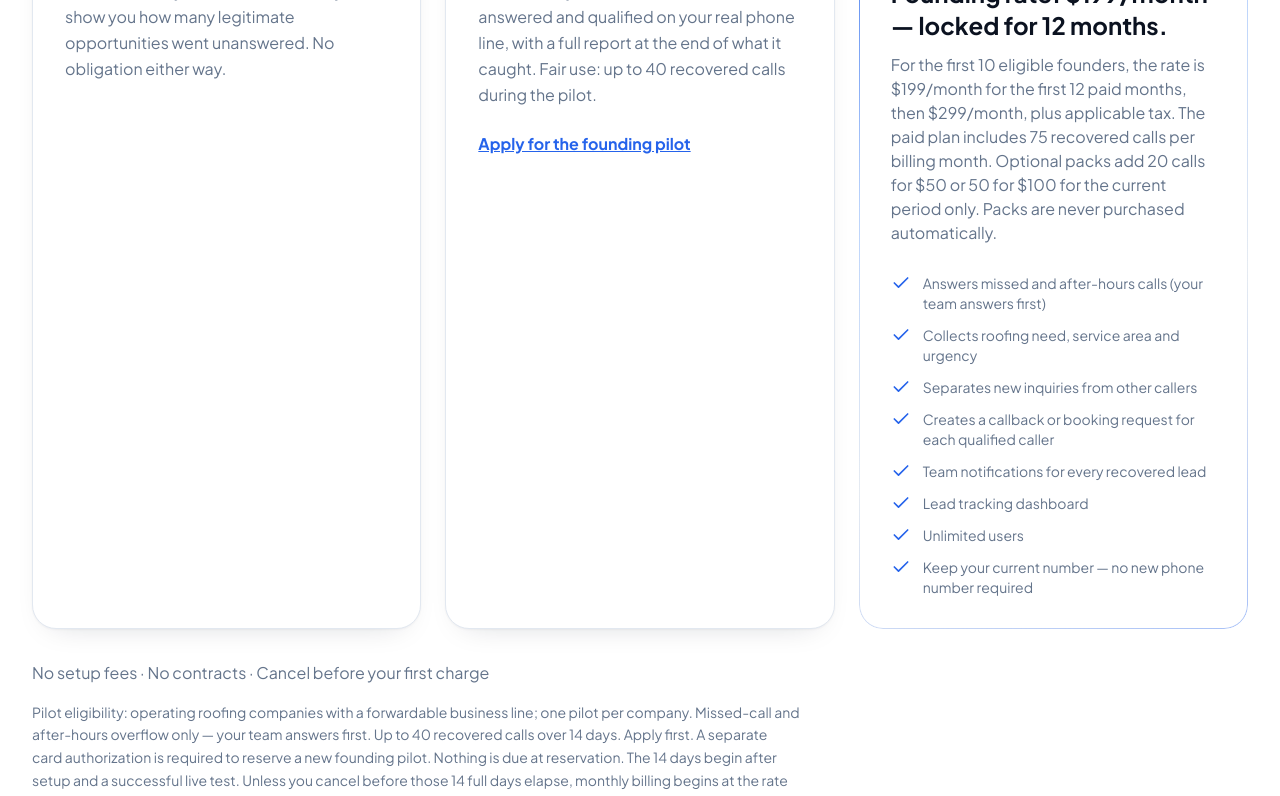
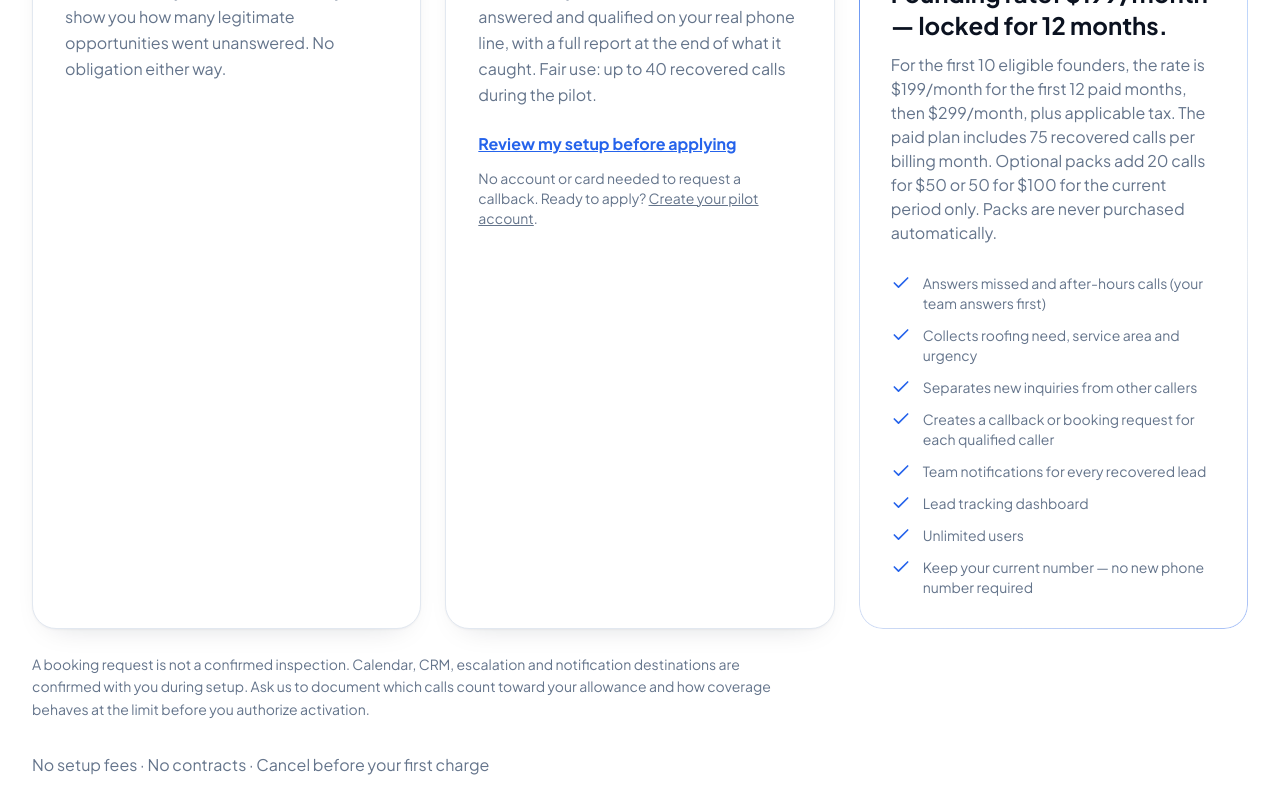
Before and after one commit to maag8484/Roofers-AI-Lead-Recovery, a React (Vite) app: page / in a window 1280 px wide. Shown: the part 6220-7016 px from the top of the page. Built offline with nearby package versions, Linux system fonts and the light colour scheme; no server answers.

Commit message:
Clarify roofing overflow offer and pilot evidence: Pricing.jsx

```diff
--- a/src/pages/home-v2/components/Pricing.jsx
+++ b/src/pages/home-v2/components/Pricing.jsx
@@ -15,7 +15,7 @@ export function Pricing() {
         <article className="hv2-glass rounded-3xl p-8">
           <h3 className="hv2-display text-xl text-[var(--text)]">Step 2 — Free 14-Day Pilot</h3>
           <p className="mt-5 leading-relaxed text-[var(--text-dim)]">$0 for 14 days. Your overflow calls answered and qualified on your real phone line, with a full report at the end of what it caught. Fair use: up to 40 recovered calls during the pilot.</p>
-          <a href="/signup" className="mt-6 inline-block font-bold underline text-[var(--acid)]">Apply for the founding pilot</a>
+          <a href="#inquiry" className="mt-6 inline-block font-bold underline text-[var(--acid)]">Review my setup before applying</a><p className="mt-3 text-sm text-[var(--text-dim)]">No account or card needed to request a callback. Ready to apply? <a href="/signup" className="underline">Create your pilot account</a>.</p>
         </article>
         <article className="hv2-frame rounded-3xl bg-[var(--surface)] p-8">
           <h3 className="hv2-display text-xl text-[var(--text)]">Step 3 — Keep It Running</h3>
@@ -24,6 +24,7 @@ export function Pricing() {
           <ul className="mt-7 space-y-3">{PLAN_FEATURES.map(f => <li key={f} className="flex gap-3 text-sm text-[var(--text-dim)]"><Check aria-hidden="true" className="h-5 w-5 shrink-0 text-[var(--acid)]" />{f}</li>)}</ul>
         </article>
       </div>
+      <p className="mt-6 max-w-3xl text-sm leading-relaxed text-[var(--text-dim)]">A booking request is not a confirmed inspection. Calendar, CRM, escalation and notification destinations are confirmed with you during setup. Ask us to document which calls count toward your allowance and how coverage behaves at the limit before you authorize activation.</p>
       <p className="mt-8 text-[var(--text-dim)]">No setup fees · No contracts · Cancel before your first charge</p>
       <p className="mt-4 max-w-3xl text-sm leading-relaxed text-[var(--text-dim)]">Pilot eligibility: operating roofing companies with a forwardable business line; one pilot per company. Missed-call and after-hours overflow only — your team answers first. Up to 40 recovered calls over 14 days. Apply first. A separate card authorization is required to reserve a new founding pilot. Nothing is due at reservation. The 14 days begin after setup and a successful live test. Unless you cancel before those 14 full days elapse, monthly billing begins at the rate you authorized. Earlier accepted offers keep their terms.</p>
       <div className="mt-8"><CtaButton>Get My Free Missed-Call Audit</CtaButton></div>
```
